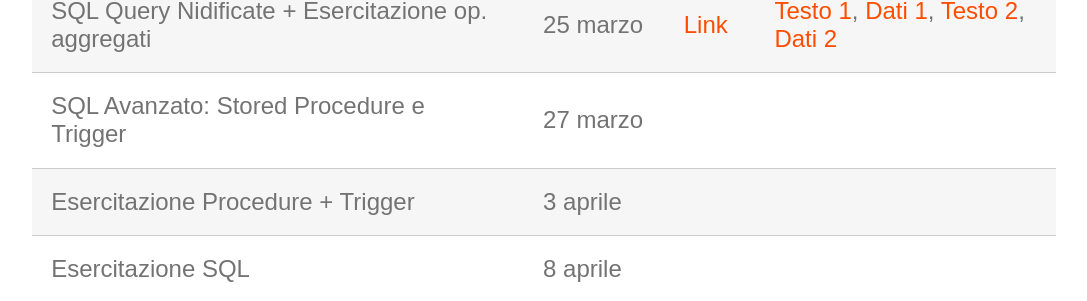
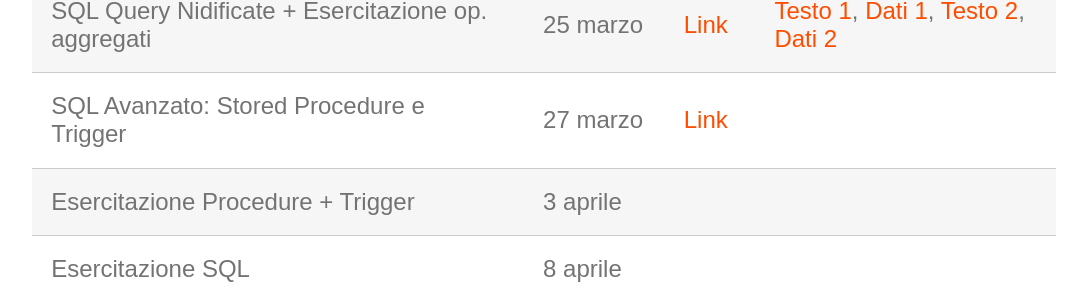
Before and after one commit to perceivelab/db-fo-24, a Jekyll site: the page built from index.md, in a window 1280 px wide and 900 px high, scrolled down 1177 px. Shown: the part 154-455 px from the top of the window, without its empty margins (96-1183 px from the left). Built offline with Jekyll 4.4.1, drawn with Linux system fonts in a browser that asks for light colours.

Commit message:
Update index.md

```diff
--- a/index.md
+++ b/index.md
@@ -30,7 +30,7 @@ Il programma delle lezioni è provvisorio e può subire variazioni.
 | SQL: concetti di base                     | 18 marzo | [Link](https://studentiunict-my.sharepoint.com/:b:/g/personal/simone_palazzo_unict_it/EZCqau5P5DNAquqqQ_88oNgBmEbykzh1UqWc4Jm7QkDhSQ?e=aveCMY)
 | SQL Operatori Aggregati + Esercitazione MySQL Base                              | 20 marzo | [Link](https://studentiunict-my.sharepoint.com/:b:/g/personal/simone_palazzo_unict_it/Ef1UReCEFR1Agf1-9C1cVTMBuyFlx7vO6iVniAp3xZwnfQ?e=fLWEWS) |[Testo](https://studentiunict-my.sharepoint.com/:b:/g/personal/simone_palazzo_unict_it/EUAclowZE5BMrTBVJVtNZZoBjDekvoaBN1zEjTR0-hfGgQ?e=Lj9LzN), [Dati](https://studentiunict-my.sharepoint.com/:u:/g/personal/simone_palazzo_unict_it/EdnUuwVmiLhAuLXRs425QlsBbep0Jj74rMGxgKsnu7qr4Q?e=vHExVq)
 | SQL Query Nidificate + Esercitazione op. aggregati                 | 25 marzo | [Link](https://studentiunict-my.sharepoint.com/:b:/g/personal/simone_palazzo_unict_it/ETv1_9U9leNOksuhrsYS56cBS0BCQu1jQs_xBF4mXHjSMw?e=E5mlLH) | [Testo 1](https://studentiunict-my.sharepoint.com/:b:/g/personal/simone_palazzo_unict_it/EUrxvtV7OD9DpPe4pyPmycQBr2ra_yRSI6IjXXxRj3OIfg?e=tsUH3y), [Dati 1](https://studentiunict-my.sharepoint.com/:u:/g/personal/simone_palazzo_unict_it/EUCEAz5B6VtNu-SAgjfAUDwBBaUokLz7n8cOJ02TsH1lIw?e=oGu6i0), [Testo 2](https://studentiunict-my.sharepoint.com/:b:/g/personal/simone_palazzo_unict_it/EXFGQEFcr45Fm4tQHHGp3noBfhZxoKJNA4uVZ2zUWziGxw?e=xhRl6d), [Dati 2](https://studentiunict-my.sharepoint.com/:u:/g/personal/simone_palazzo_unict_it/EcUAVpPBtqJFmdT_IDBnd6sBrExy5h4u-yeotg5T6djeeQ?e=DmuT5y)
-| SQL Avanzato: Stored Procedure e Trigger                  | 27 marzo |
+| SQL Avanzato: Stored Procedure e Trigger                  | 27 marzo | [Link](https://studentiunict-my.sharepoint.com/:b:/g/personal/simone_palazzo_unict_it/EdGNxaaSNh1HpFRABd_JRU0Bd8wW8iHI_oltyGDBSzazag?e=zAY4A3) |
 | Esercitazione Procedure + Trigger                   | 3 aprile |
 | Esercitazione SQL                     | 8 aprile |
 | Esercitazione SQL                         | 15 aprile |
```
